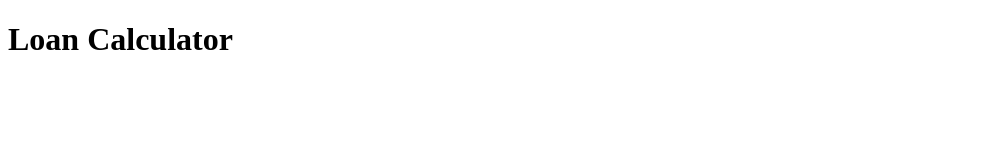
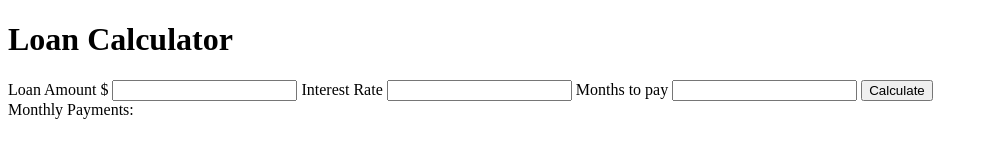
Before and after one commit to midnightmoet/Loan-Calculator, a plain HTML site: page index.html in a window 1280 px wide. Shown: the whole page, without its empty margins (0-988 px from the left). Drawn offline with Linux system fonts and the light colour scheme.

Commit message:
Adding the bones of the house

```diff
--- a/index.html
+++ b/index.html
@@ -8,6 +8,14 @@
 <body>
     <div class="container">
         <h1 class="heading">Loan Calculator</h1>
+        <label for="">Loan Amount $</label>
+        <input type="number" class="loan-amount" id="loan-amount">
+        <label for="">Interest Rate</label>
+        <input type="number" class="interest-rate" id="interest-rate">
+        <label for="">Months to pay</label>
+        <input type="number" class="months-to-pay" id="months-to-pay">
+        <button class="calculate" id="calculate">Calculate</button>
+        <div class="result" id="result">Monthly Payments:</div>
     </div>
 </body>
 </html>
```
